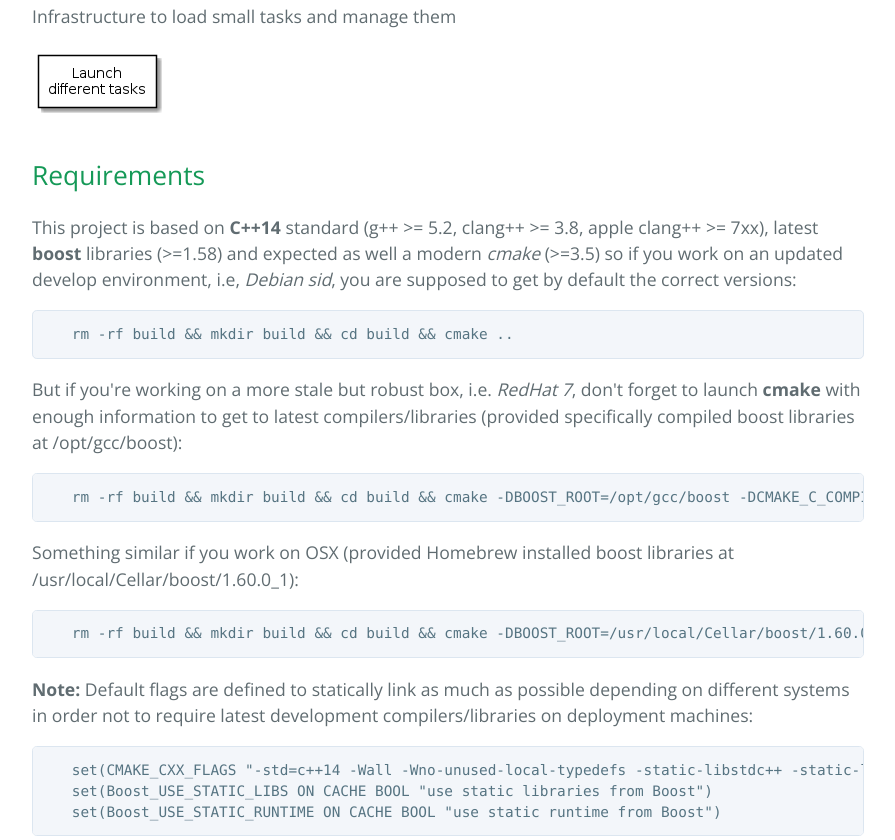
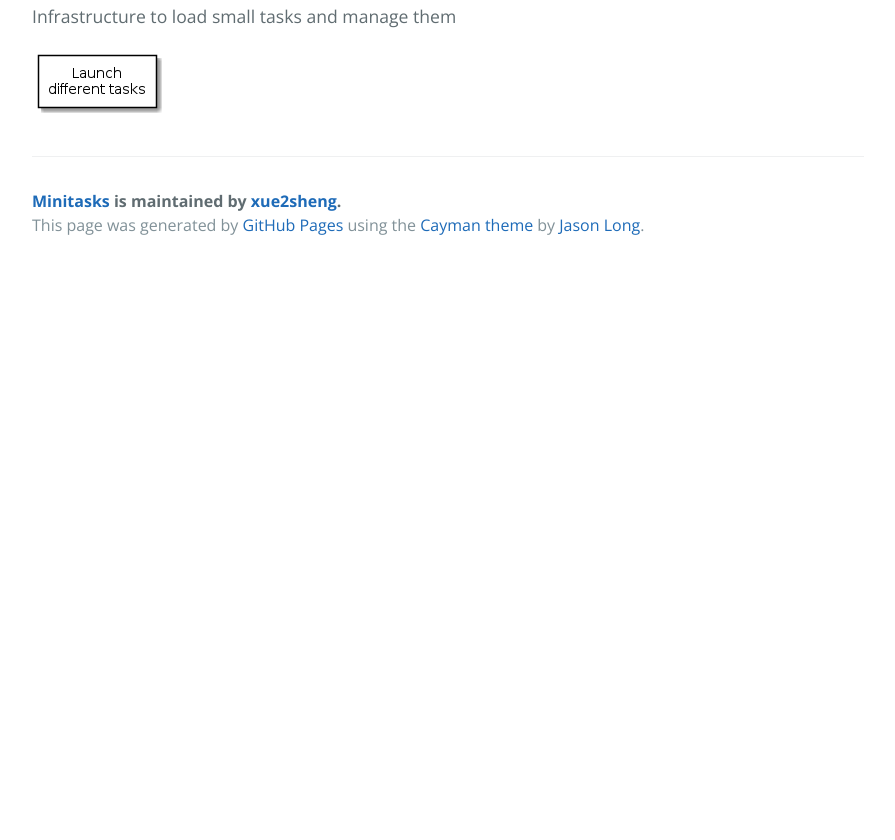
Before and after one commit to xue2sheng/minitasks, a plain HTML site: page index.html in a window 1280 px wide. Shown: the part 482-1322 px from the top of the page, without its empty margins (192-1087 px from the left). After the commit the page ends 800 px from the top, so only its background shows below. Drawn offline with nearby package versions, Linux system fonts and the light colour scheme.

Commit message:
Tidy up front page

```diff
--- a/index.html
+++ b/index.html
@@ -28,33 +28,6 @@
 
 
 
-
-
-<h2>
-<a id="requirements" class="anchor" href="#requirements" aria-hidden="true"><span aria-hidden="true" class="octicon octicon-link"></span></a>Requirements</h2>
-
-<p>This project is based on <strong>C++14</strong> standard (g++ &gt;= 5.2, clang++ &gt;= 3.8, apple clang++ &gt;= 7xx), latest <strong>boost</strong> libraries (&gt;=1.58) and expected as well a modern <em>cmake</em> (&gt;=3.5) so if you work on an updated develop environment, i.e, <em>Debian sid</em>, you are supposed to get by default the correct versions:</p>
-
-<pre><code>   rm -rf build &amp;&amp; mkdir build &amp;&amp; cd build &amp;&amp; cmake ..
-</code></pre>
-
-<p>But if you're working on a more stale but robust box, i.e. <em>RedHat 7</em>, don't forget to launch <strong>cmake</strong> with enough information to get to latest compilers/libraries (provided specifically compiled boost libraries at /opt/gcc/boost):</p>
-
-<pre><code>   rm -rf build &amp;&amp; mkdir build &amp;&amp; cd build &amp;&amp; cmake -DBOOST_ROOT=/opt/gcc/boost -DCMAKE_C_COMPILER=/opt/gcc/bin/gcc -DCMAKE_CXX_COMPILER=/opt/gcc/bin/g++ ..
-</code></pre>
-
-<p>Something similar if you work on OSX (provided Homebrew installed boost libraries at /usr/local/Cellar/boost/1.60.0_1):</p>
-
-<pre><code>   rm -rf build &amp;&amp; mkdir build &amp;&amp; cd build &amp;&amp; cmake -DBOOST_ROOT=/usr/local/Cellar/boost/1.60.0_1 -DCMAKE_C_COMPILER=/usr/bin/clang -DCMAKE_CXX_COMPILER=/usr/bin/clang++
-</code></pre>
-
-<p><strong>Note:</strong> Default flags are defined to statically link as much as possible depending on different systems in order not to require latest development compilers/libraries on deployment machines:</p>
-
-<pre><code>   set(CMAKE_CXX_FLAGS "-std=c++14 -Wall -Wno-unused-local-typedefs -static-libstdc++ -static-libgcc -g")
-   set(Boost_USE_STATIC_LIBS ON CACHE BOOL "use static libraries from Boost")
-   set(Boost_USE_STATIC_RUNTIME ON CACHE BOOL "use static runtime from Boost")
-</code></pre>
-
       <footer class="site-footer">
         <span class="site-footer-owner"><a href="https://github.com/xue2sheng/minitasks">Minitasks</a> is maintained by <a href="https://github.com/xue2sheng">xue2sheng</a>.</span>
 
```
